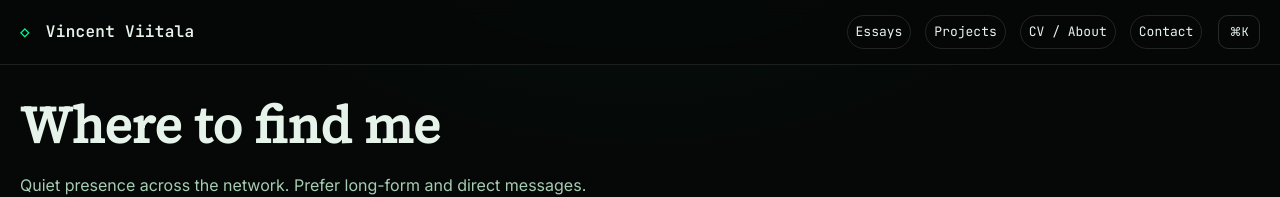
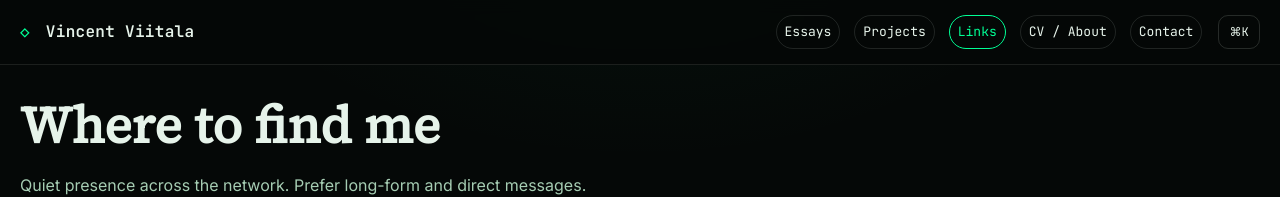
Before and after one commit to IntegrationBytes/MyWebsite, a website: page links/index.html in a window 1280 px wide. Shown: the top 197 px of the page. Drawn offline with Linux system fonts and the light colour scheme.

Commit message:
fix(links): show active navigation in header

```diff
--- a/links/index.html
+++ b/links/index.html
@@ -54,6 +54,7 @@
     <nav aria-label="Primary" class="nav">
       <a class="nav-link " href="../essays/" aria-current=false>Essays</a>
       <a class="nav-link " href="../projects/" aria-current=false>Projects</a>
+      <a class="nav-link active" href="../links/" aria-current=page>Links</a>
       <a class="nav-link " href="../cv/" aria-current=false>CV / About</a>
       <a class="nav-link " href="../contact/" aria-current=false>Contact</a>
     </nav>
```
